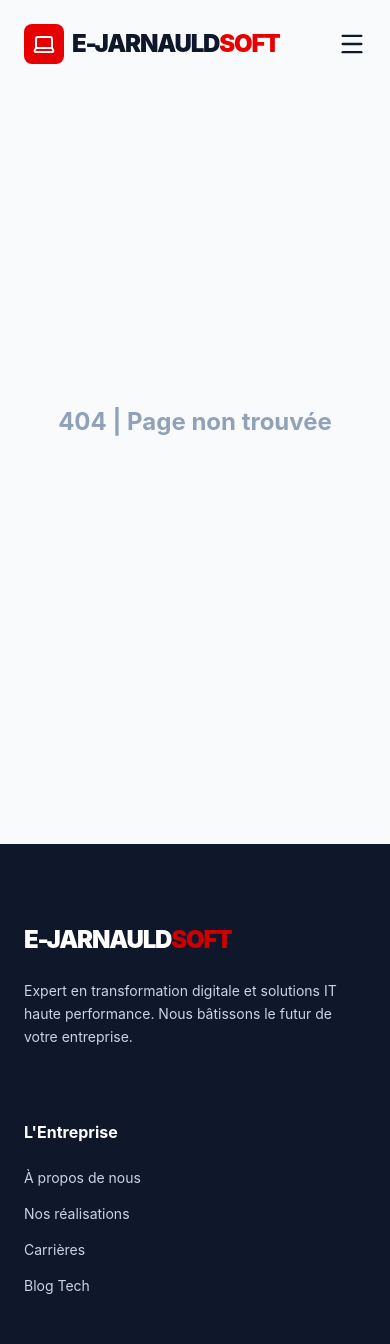
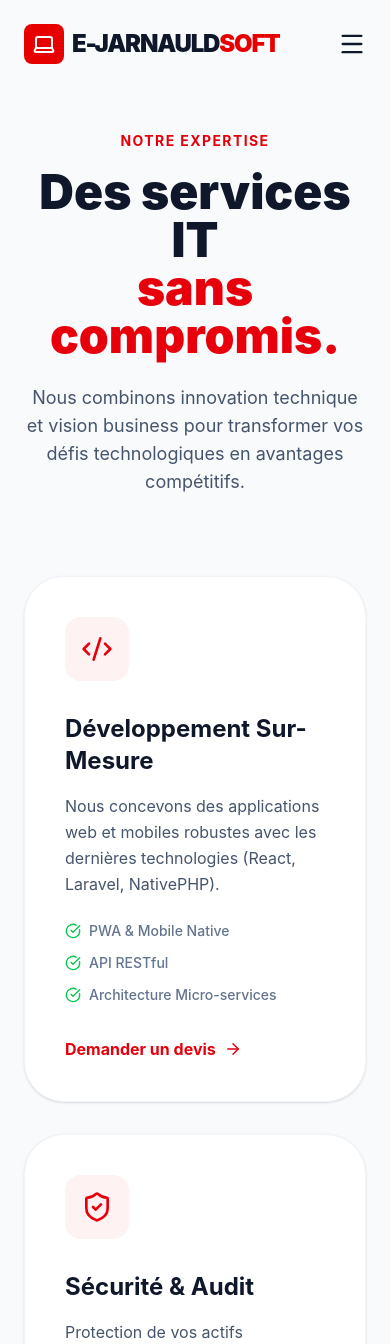
Before and after one commit to atedesi22/EjarnauldSoft, a React (Vite) app: page /services in a window 390 px wide. Shown: the top 1344 px of the page. Built offline with nearby package versions, Linux system fonts and the light colour scheme.

Commit message:
first commit

```diff
--- a/src/App.jsx
+++ b/src/App.jsx
@@ -9,7 +9,7 @@ import Footer from './components/layout/Footer';
 // Import de tes Pages
 import Home from './pages/Home';
 // On prépare les imports pour les futures pages
-// import Services from './pages/Services';
+import Services from './pages/Services';
 // import Boutique from './pages/Boutique';
 // import Contact from './pages/Contact';
 
@@ -42,7 +42,7 @@ const App = () => {
               <Route path="/" element={<Home />} />
 
               {/* On prépare les autres routes pour ton test */}
-              {/* <Route path="/services" element={<Services />} /> */}
+              <Route path="/services" element={<Services />} />
               {/* <Route path="/boutique" element={<Boutique />} /> */}
               {/* <Route path="/contact" element={<Contact />} /> */}
 
--- /dev/null
+++ b/src/pages/Services.jsx
@@ -0,0 +1,148 @@
+import React from 'react';
+import { motion } from 'framer-motion';
+import {
+  Code2, ShieldCheck, Database,
+  Cloud, Smartphone, LineChart,
+  ArrowRight, CheckCircle
+} from 'lucide-react';
+
+const serviceList = [
+  {
+    icon: <Code2 size={32} />,
+    title: "Développement Sur-Mesure",
+    desc: "Nous concevons des applications web et mobiles robustes avec les dernières technologies (React, Laravel, NativePHP).",
+    features: ["PWA & Mobile Native", "API RESTful", "Architecture Micro-services"]
+  },
+  {
+    icon: <ShieldCheck size={32} />,
+    title: "Sécurité & Audit",
+    desc: "Protection de vos actifs numériques et mise en conformité de vos infrastructures critiques.",
+    features: ["Tests d'intrusion", "Cryptage de données", "Audit de code"]
+  },
+  {
+    icon: <Cloud size={32} />,
+    title: "Solutions Cloud",
+    desc: "Migration et gestion de vos serveurs sur des infrastructures haute disponibilité.",
+    features: ["Hébergement managé", "Scalabilité automatique", "Sauvegardes hybrides"]
+  },
+  {
+    icon: <Database size={32} />,
+    title: "Data & Analytics",
+    desc: "Transformez vos données brutes en outils d'aide à la décision stratégique.",
+    features: ["Visualisation de données", "Big Data", "Intelligence Artificielle"]
+  }
+];
+
+const fadeIn = {
+  hidden: { opacity: 0, y: 20 },
+  visible: { opacity: 1, y: 0, transition: { duration: 0.6 } }
+};
+
+const Services = () => {
+  return (
+    <div className="pt-32 bg-slate-50">
+      {/* --- HEADER DE PAGE --- */}
+      <section className="container mx-auto px-6 mb-20 text-center">
+        <motion.span
+          initial={{ opacity: 0 }}
+          animate={{ opacity: 1 }}
+          className="text-red-600 font-bold tracking-widest uppercase text-sm"
+        >
+          Notre Expertise
+        </motion.span>
+        <motion.h1
+          initial={{ opacity: 0, y: 20 }}
+          animate={{ opacity: 1, y: 0 }}
+          className="text-5xl lg:text-6xl font-black text-slate-900 mt-4 mb-6"
+        >
+          Des services IT <br/><span className="text-red-600">sans compromis.</span>
+        </motion.h1>
+        <motion.p
+          initial={{ opacity: 0 }}
+          animate={{ opacity: 1 }}
+          transition={{ delay: 0.2 }}
+          className="text-slate-600 max-w-2xl mx-auto text-lg"
+        >
+          Nous combinons innovation technique et vision business pour transformer vos défis technologiques en avantages compétitifs.
+        </motion.p>
+      </section>
+
+      {/* --- GRILLE DES SERVICES --- */}
+      <section className="container mx-auto px-6 pb-24">
+        <div className="grid md:grid-cols-2 gap-8">
+          {serviceList.map((service, index) => (
+            <motion.div
+              key={index}
+              variants={fadeIn}
+              initial="hidden"
+              whileInView="visible"
+              viewport={{ once: true }}
+              whileHover={{ y: -5 }}
+              className="bg-white p-10 rounded-[2.5rem] border border-slate-100 shadow-sm hover:shadow-2xl hover:shadow-red-900/5 transition-all duration-300 group"
+            >
+              <div className="flex flex-col lg:flex-row gap-8">
+                <div className="w-16 h-16 bg-red-50 text-red-600 rounded-2xl flex items-center justify-center shrink-0 group-hover:bg-red-600 group-hover:text-white transition-colors duration-500">
+                  {service.icon}
+                </div>
+                <div>
+                  <h3 className="text-2xl font-bold text-slate-900 mb-4">{service.title}</h3>
+                  <p className="text-slate-600 mb-6 leading-relaxed">
+                    {service.desc}
+                  </p>
+                  <ul className="grid grid-cols-1 gap-3 mb-8">
+                    {service.features.map((feature, i) => (
+                      <li key={i} className="flex items-center gap-2 text-sm text-slate-500 font-medium">
+                        <CheckCircle size={16} className="text-green-500" />
+                        {feature}
+                      </li>
+                    ))}
+                  </ul>
+                  <button className="flex items-center gap-2 text-red-600 font-bold group/btn">
+                    Demander un devis <ArrowRight size={18} className="group-hover/btn:translate-x-2 transition-transform" />
+                  </button>
+                </div>
+              </div>
+            </motion.div>
+          ))}
+        </div>
+      </section>
+
+      {/* --- SECTION MÉTHODOLOGIE (L'atout pro) --- */}
+      <section className="bg-slate-900 py-24 text-white overflow-hidden">
+        <div className="container mx-auto px-6">
+          <div className="text-center mb-16">
+            <h2 className="text-3xl lg:text-4xl font-bold">Comment nous travaillons</h2>
+            <div className="w-20 h-1 bg-red-500 mx-auto mt-4"></div>
+          </div>
+
+          <div className="grid md:grid-cols-3 gap-12 relative">
+            {/* Ligne de connexion (Desktop) */}
+            <div className="hidden lg:block absolute top-1/2 left-0 w-full h-0.5 bg-slate-800 -translate-y-8 z-0"></div>
+
+            {[
+              { step: "01", t: "Analyse", d: "Immersion dans votre métier pour comprendre vos besoins réels." },
+              { step: "02", t: "Développement", d: "Cycles agiles avec retours réguliers pour un produit parfait." },
+              { step: "03", t: "Déploiement", d: "Mise en production sécurisée et support continu 24/7." }
+            ].map((item, i) => (
+              <motion.div
+                key={i}
+                initial={{ opacity: 0, scale: 0.8 }}
+                whileInView={{ opacity: 1, scale: 1 }}
+                viewport={{ once: true }}
+                className="relative z-10 text-center"
+              >
+                <div className="w-16 h-16 bg-red-600 rounded-full flex items-center justify-center mx-auto mb-6 font-black text-xl shadow-lg shadow-red-500/20">
+                  {item.step}
+                </div>
+                <h4 className="text-xl font-bold mb-4">{item.t}</h4>
+                <p className="text-slate-400 text-sm leading-relaxed">{item.d}</p>
+              </motion.div>
+            ))}
+          </div>
+        </div>
+      </section>
+    </div>
+  );
+};
+
+export default Services;
```
